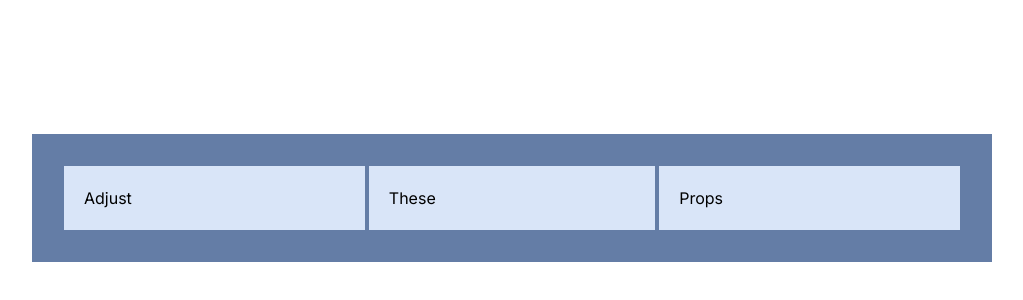
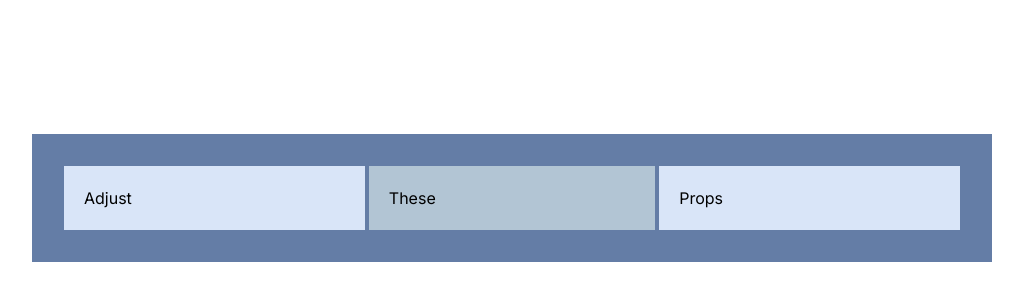
Before and after one commit to acm-ucr/hohc-website, a Next.js app: page / in a window 1280 px wide. Shown: the part 202-502 px from the top of the page, without its empty margins (128-1151 px from the left). Built offline with nearby package versions, Linux system fonts and the light colour scheme.

Commit message:
changed color

```diff
--- a/src/components/example.tsx
+++ b/src/components/example.tsx
@@ -4,7 +4,7 @@ const Example = (props: { text1: string; text2: string; text3: string }) => {
       <div className="bg-hohc-blue-100 w-1/2 p-5 text-left">{props.text1}</div>
 
       <div className="flex w-1/2 flex-row gap-1">
-        <div className="bg-hohc-blue-100 w-full p-5 text-left">
+        <div className="bg-hohc-blue-200 w-full p-5 text-left">
           {props.text2}
         </div>
       </div>
```
